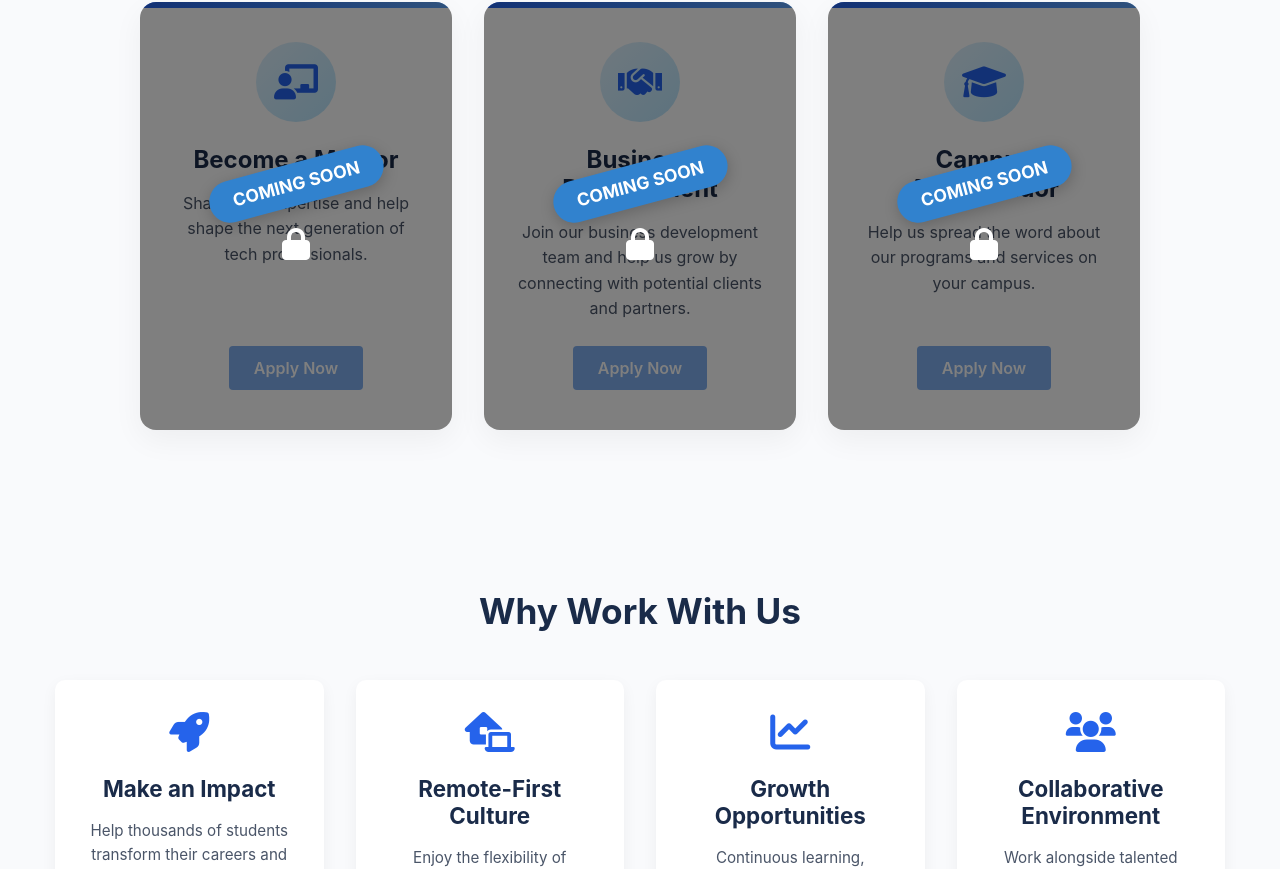
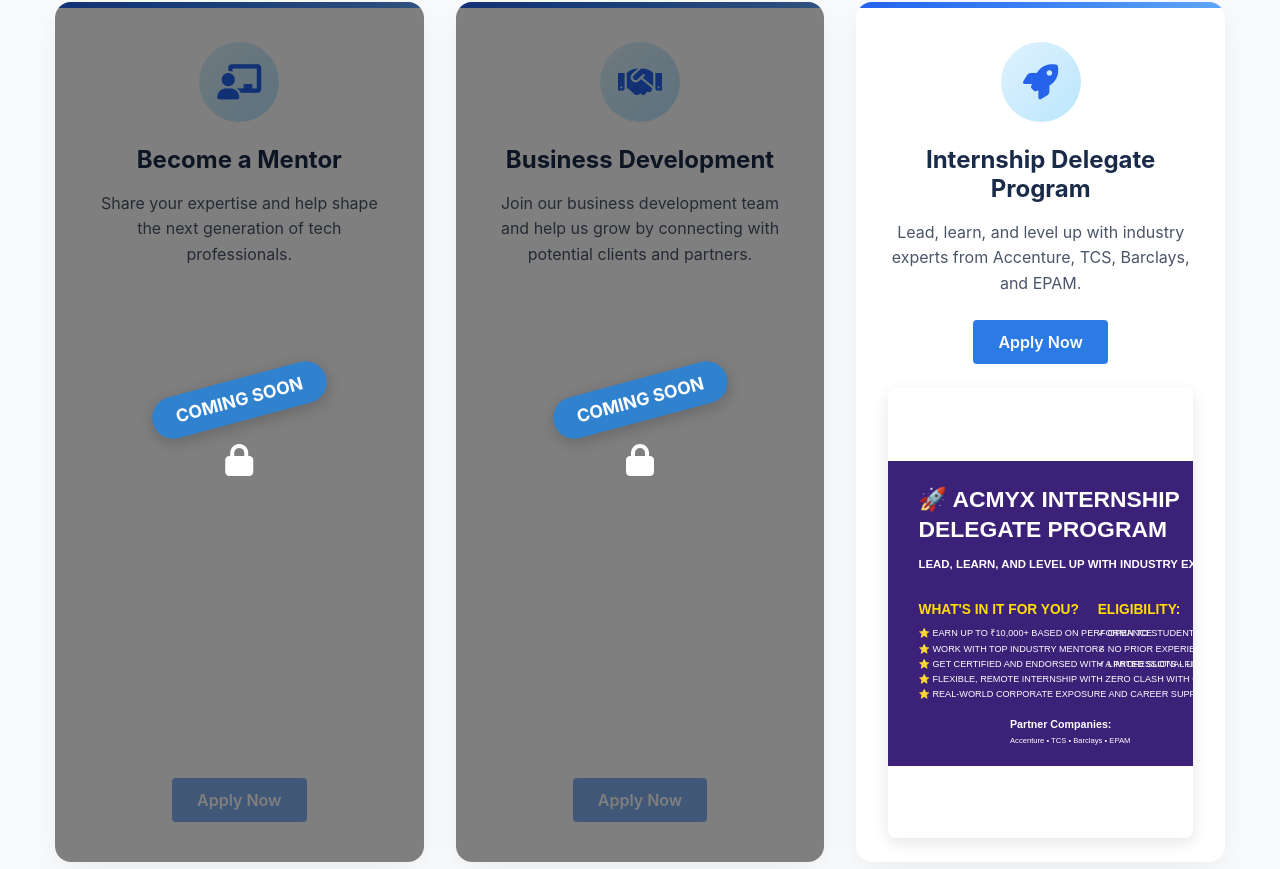
Before and after one commit to rahula320/edtech-website, a React (Create React App) app in the folder client/: page /careers in a window 1280 px wide. Shown: the part 718-1587 px from the top of the page. Built offline with nearby package versions, Linux system fonts and the light colour scheme.

Commit message:
Improve internship delegate program poster placement and styling

```diff
--- a/client/src/pages/Careers.css
+++ b/client/src/pages/Careers.css
@@ -1000,8 +1000,20 @@
   display: grid;
   grid-template-columns: repeat(auto-fit, minmax(300px, 1fr));
   gap: 2rem;
-  max-width: 1000px;
+  max-width: 1200px;
   margin: 0 auto;
+}
+
+/* Add specific class for internship delegate card */
+.career-option-card.internship-delegate {
+  display: flex;
+  flex-direction: column;
+  padding-bottom: 1.5rem;
+}
+
+.career-option-card.internship-delegate .program-poster {
+  margin-top: 1.5rem;
+  height: 450px;
 }
 
 .career-option-card {
@@ -1186,6 +1198,10 @@
     max-width: 500px;
   }
 
+  .career-option-card.internship-delegate .program-poster {
+    height: 400px;
+  }
+
   .form-modal {
     max-width: 90%;
   }
@@ -1199,6 +1215,10 @@
   .form-modal {
     max-width: 95%;
     max-height: 95vh;
+  }
+
+  .career-option-card.internship-delegate .program-poster {
+    height: 350px;
   }
 
   .form-modal-header {
@@ -1844,3 +1864,28 @@
 .form-error-message span {
   font-size: 14px;
 }
+
+.program-poster {
+  margin-top: 1.5rem;
+  width: 100%;
+  border-radius: 8px;
+  overflow: hidden;
+  box-shadow: 0 5px 15px rgba(0, 0, 0, 0.1);
+  transition: transform 0.3s ease, box-shadow 0.3s ease;
+  height: 400px;
+  display: flex;
+  align-items: center;
+  justify-content: center;
+}
+
+.program-poster:hover {
+  transform: translateY(-5px);
+  box-shadow: 0 10px 25px rgba(0, 0, 0, 0.15);
+}
+
+.poster-image {
+  width: 100%;
+  height: 100%;
+  object-fit: contain;
+  display: block;
+}
--- a/client/src/pages/Careers.js
+++ b/client/src/pages/Careers.js
@@ -487,46 +487,27 @@ function Careers() {
               <button className="option-apply-button" disabled style={{ opacity: 0.6, cursor: 'not-allowed' }}>Apply Now</button>
             </div>
 
-            <div className="career-option-card" style={{ position: 'relative', overflow: 'hidden' }}>
-              <div style={{
-                position: 'absolute',
-                top: '0',
-                left: '0',
-                width: '100%',
-                height: '100%',
-                background: 'rgba(0,0,0,0.5)',
-                display: 'flex',
-                flexDirection: 'column',
-                justifyContent: 'center',
-                alignItems: 'center',
-                zIndex: 10
-              }}>
-                <div style={{
-                  background: '#3182ce',
-                  color: 'white',
-                  padding: '0.5rem 1.5rem',
-                  borderRadius: '30px',
-                  fontWeight: 'bold',
-                  transform: 'rotate(-15deg)',
-                  boxShadow: '0 4px 15px rgba(0,0,0,0.2)',
-                  fontSize: '1.1rem',
-                  marginBottom: '1rem'
-                }}>
-                  COMING SOON
-                </div>
-                <div style={{
-                  fontSize: '2rem',
-                  color: 'white'
-                }}>
-                  <i className="fas fa-lock"></i>
-                </div>
+            <div className="career-option-card internship-delegate">
+              <div className="option-icon">
+                <i className="fas fa-rocket"></i>
               </div>
-              <div className="option-icon">
-                <i className="fas fa-graduation-cap"></i>
+              <h3>Internship Delegate Program</h3>
+              <p>Lead, learn, and level up with industry experts from Accenture, TCS, Barclays, and EPAM.</p>
+              <a
+                href="https://forms.gle/h7vX3fN54bFS9zfS8"
+                target="_blank"
+                rel="noopener noreferrer"
+                className="option-apply-button"
+              >
+                Apply Now
+              </a>
+              <div className="program-poster">
+                <img
+                  src="/images/internship-delegate-program.svg"
+                  alt="ACMYX Internship Delegate Program"
+                  className="poster-image"
+                />
               </div>
-              <h3>Campus Ambassador</h3>
-              <p>Help us spread the word about our programs and services on your campus.</p>
-              <button className="option-apply-button" disabled style={{ opacity: 0.6, cursor: 'not-allowed' }}>Apply Now</button>
             </div>
           </div>
         </div>
```
Also changed, not shown: client/public/images/internship-delegate-program.jpg (added), client/public/images/internship-delegate-program.svg (added).
